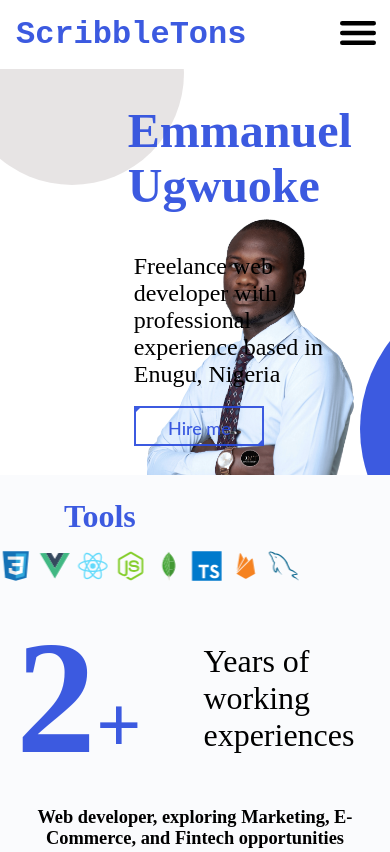
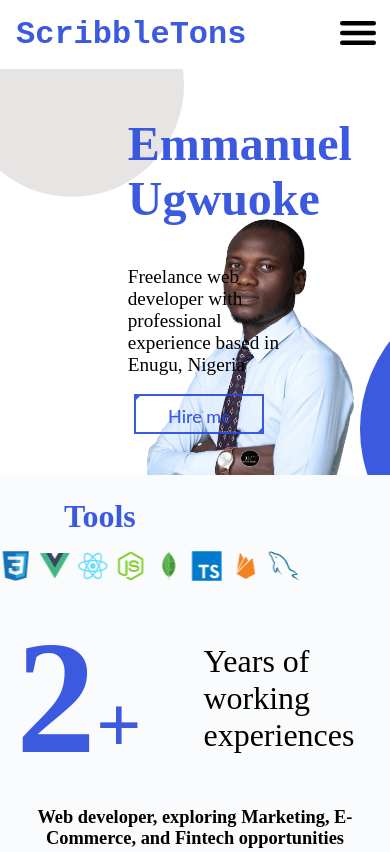
Before and after one commit to ScribbleTons/portfolio_v2, a plain HTML site: page index.html in a window 390 px wide. Shown: the top 852 px of the page. Drawn offline with nearby package versions, Linux system fonts and the light colour scheme.

Commit message:
Update 3 index.css

```diff
--- a/css/index.css
+++ b/css/index.css
@@ -138,7 +138,7 @@
   position: relative;
   top: 1em;
   left: 1em;
-  width: 76%;
+  width: 100%;
 }
 
 .left,
@@ -292,13 +292,14 @@
   .hero-section .left .hero-subtext {
     padding: 0 !important;
     width: 78%;
+    font-size:1.2em;
     margin: auto;
   }
   .hero-section .left .sub-group {
     position: relative;
     top: 0em;
     left: 6em;
-    width: 100%;
+    width: 80%;
   }
   .hero-section .left .element-gray {
     width: 14em;
```
